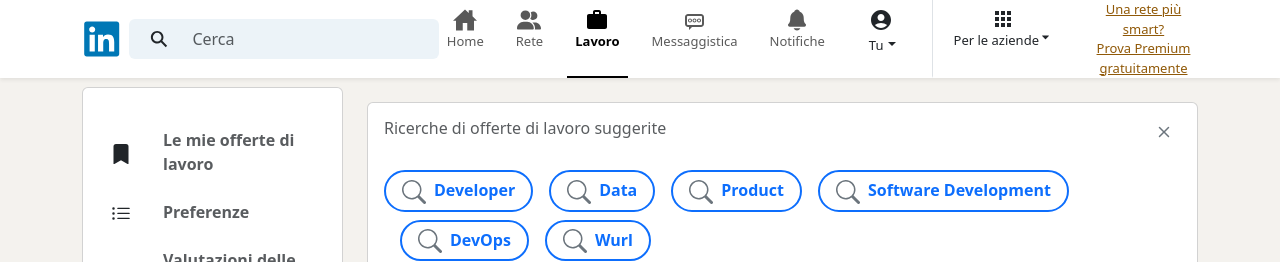
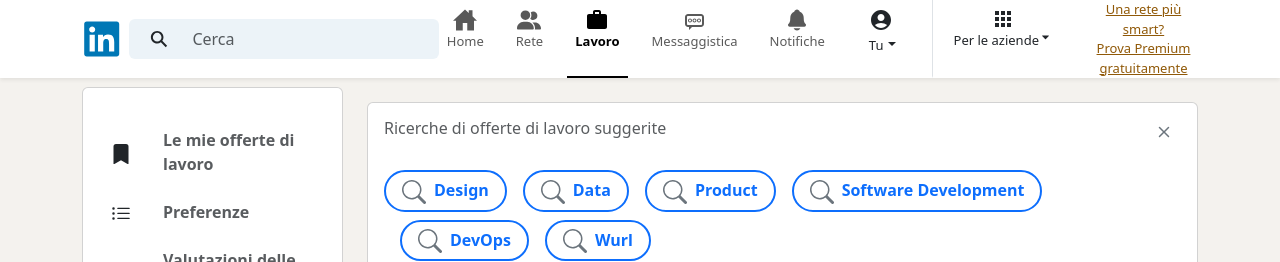
Before and after one commit to MelissaCanu/BW-LinkedIn, a React (Create React App) app: page /work in a window 1280 px wide. Shown: the top 262 px of the page. Built offline with nearby package versions, Linux system fonts and the light colour scheme; no server answers.

Commit message:
update category fetch

```diff
--- a/src/components/lavoroComponents/SuggestedJobSearchesCard.jsx
+++ b/src/components/lavoroComponents/SuggestedJobSearchesCard.jsx
@@ -26,12 +26,15 @@
 
 					<div className="mt-3">
 						{[
-							{ label: "Developer", searchParam: "category=writing&limit=10" },
-							{ label: "Data", searchParam: "category=writing&limit=10" },
-							{ label: "Product", searchParam: "category=writing&limit=10" },
+							{
+								label: "Design",
+								searchParam: "category=design&limit=10",
+							},
+							{ label: "Data", searchParam: "category=data&limit=10" },
+							{ label: "Product", searchParam: "category=product&limit=10" },
 							{
 								label: "Software Development",
-								searchParam: "category=writing&limit=10",
+								searchParam: "category=Software Development&limit=10",
 							},
 							{ label: "DevOps", searchParam: "company=devops" },
 							{ label: "Wurl", searchParam: "company=wurl" },
```
